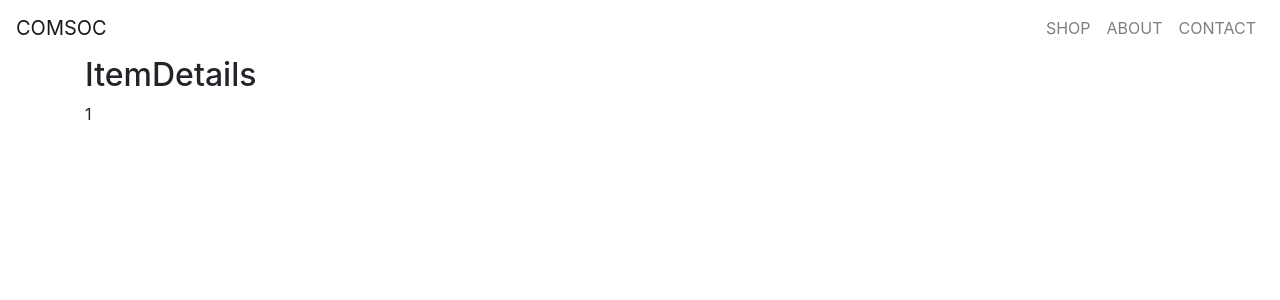
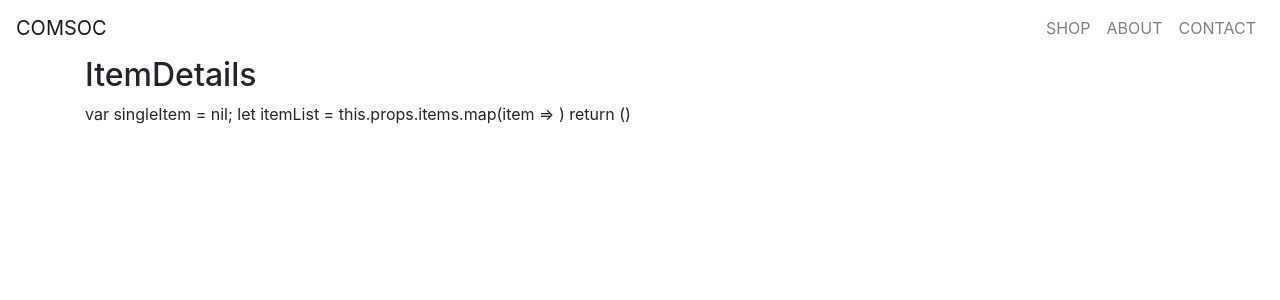
Before and after one commit to wongRichardH/webStore, a React (Create React App) app: page /shop/1 in a window 1280 px wide. Shown: the top 300 px of the page. Built offline with nearby package versions, Linux system fonts and the light colour scheme.

Commit message:
Incremental

```diff
--- a/src/App.js
+++ b/src/App.js
@@ -5,7 +5,7 @@ import {Home} from './Home';
 import {About} from './About';
 import {Contact} from './Contact';
 import Shop from './Shop';
-import {ItemDetails} from './ItemDetails';
+import ItemDetails from './ItemDetails';
 
 
 import {NoMatch} from './NoMatch';
--- a/src/ItemDetails.js
+++ b/src/ItemDetails.js
@@ -1,12 +1,41 @@
-import React from 'react'
+import React, {Component}  from 'react'
 import { connect } from 'react-redux';
 
+class ItemDetails extends Component {
 
-export const ItemDetails = ({match}) => {
-    return (
-        <div>
-            <h2>ItemDetails</h2>
-            <p> {match.params.itemID}</p>
-        </div>
-    )
+        render() {
+
+            return (
+                <div>
+                    <h2>ItemDetails</h2>
+
+                    var singleItem = nil;
+
+                    let itemList = this.props.items.map(item => {
+
+                        // return (
+                        //     <ItemPreviewCard key={item.id} id={item.id} name={item.title} desc={item.desc} price={item.price} img={item.img}/>
+                        // )
+                    })
+
+                    return (
+                        {/* <CardGroup>
+                            {itemList}
+                        </CardGroup> */}
+                    )
+                </div>
+            )
+
+
+        }
+
+
 }
+
+const mapStateToProps = (state) => {
+    return {
+        items: state.items
+    }
+}
+
+export default connect(mapStateToProps)(ItemDetails);
```
